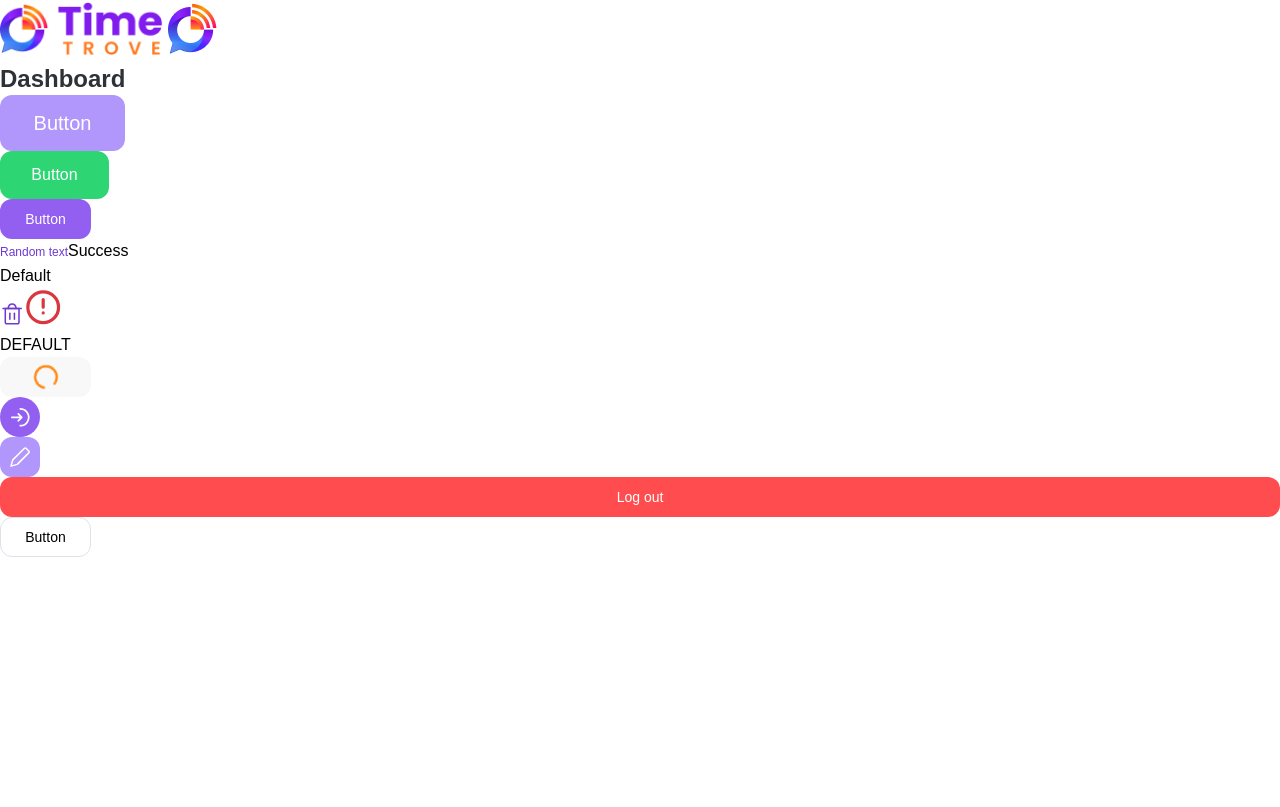
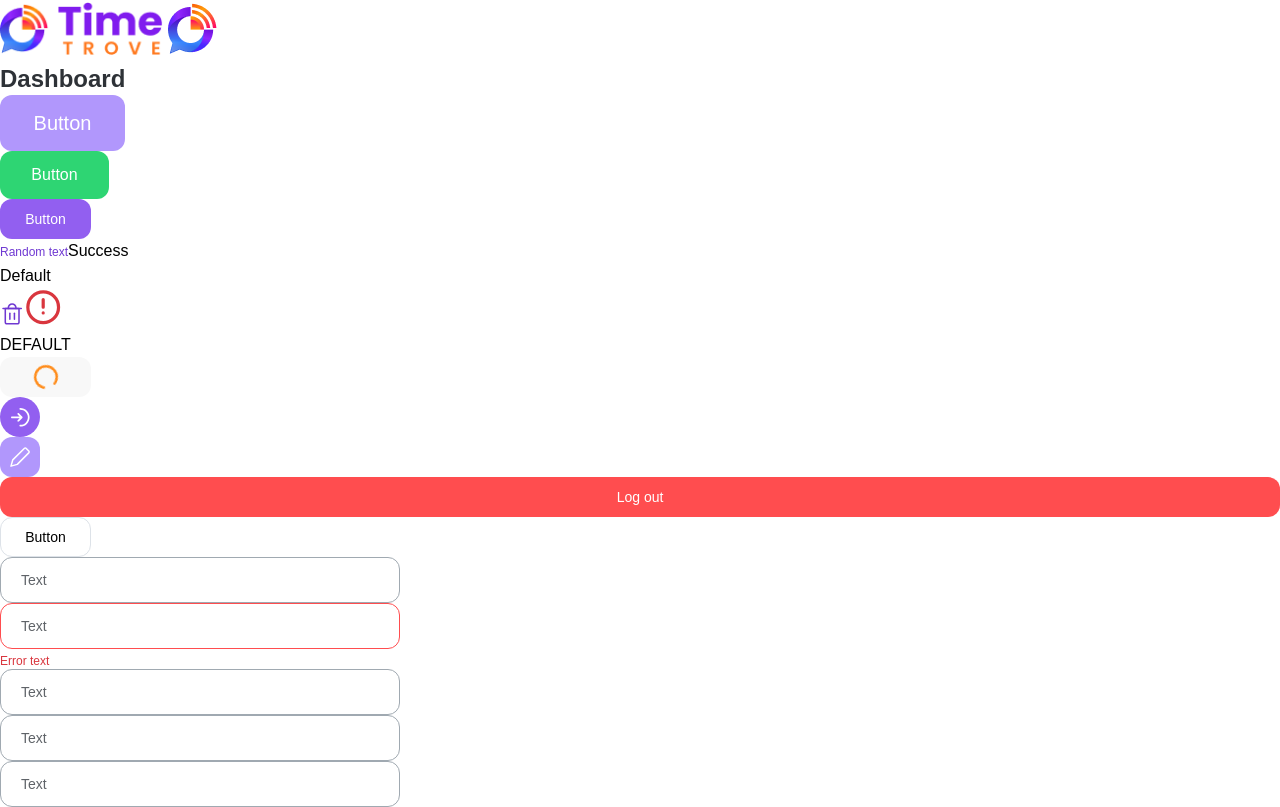
Before and after one commit to NenadBanjeglav/time-trove, a React (Vite) app: page / in a window 1280 px wide. Built offline with nearby package versions, Linux system fonts and the light colour scheme.

Commit message:
work in progress

```diff
--- /dev/null
+++ b/src/components/atoms/input/Input.tsx
@@ -0,0 +1,36 @@
+import { forwardRef, useId, type InputHTMLAttributes } from 'react'
+import { InputWrapper, StyledInput, StyledLabel } from './input.styles'
+import { Text } from '../text/Text'
+
+type InputProps = InputHTMLAttributes<HTMLInputElement> & {
+  label?: string
+  error?: string
+}
+
+export const Input = forwardRef<HTMLInputElement, InputProps>(
+  ({ label, error, id, placeholder, ...rest }, ref) => {
+    const generatedId = useId()
+    const inputId = id ?? generatedId
+    return (
+      <InputWrapper>
+        {label && (
+          <StyledLabel htmlFor={inputId} $hasError={!!error}>
+            {label}
+          </StyledLabel>
+        )}
+        <StyledInput
+          id={inputId}
+          ref={ref}
+          $hasError={!!error}
+          placeholder={placeholder}
+          {...rest}
+        />
+        {error && (
+          <Text pallete="danger" color="hue200" fontSize="xSmall" lineHeight="xSmall">
+            {error}
+          </Text>
+        )}
+      </InputWrapper>
+    )
+  }
+)
--- /dev/null
+++ b/src/components/atoms/input/input.styles.ts
@@ -0,0 +1,71 @@
+import styled, { css } from 'styled-components'
+
+export const InputWrapper = styled.div`
+  display: flex;
+  flex-direction: column;
+  gap: ${({ theme }) => theme.spacing.xSmall};
+`
+
+const baseStyle = css`
+  width: 100%;
+  padding: 10px 20px;
+  border-radius: 12px;
+  font-size: ${({ theme }) => theme.typography.fontSize.base};
+  line-height: ${({ theme }) => theme.typography.lineHeight.base};
+  outline: none;
+  transition: all 0.2s ease;
+  background-color: ${({ theme }) => theme.colors.neutral.hue0};
+
+  &::placeholder {
+    color: ${({ theme }) => theme.colors.neutral.hue300};
+    font-weight: ${({ theme }) => theme.typography.fontWeight.regular};
+    font-size: ${({ theme }) => theme.typography.fontSize.small};
+  }
+`
+
+export const StyledLabel = styled.label<{ $hasError: boolean }>`
+  position: absolute;
+  top: -20px;
+  left: 20px;
+  font-size: ${({ theme }) => theme.typography.fontSize.small};
+  line-height: ${({ theme }) => theme.typography.lineHeight.small};
+  font-weight: ${({ theme }) => theme.typography.fontWeight.medium};
+  transition: color 0.2s ease;
+
+  color: ${({ theme, $hasError }) =>
+    $hasError ? theme.colors.danger.hue200 : theme.colors.neutral.hue400};
+
+  input:focus + & {
+    color: ${({ theme }) => theme.colors.primary.hue200};
+  }
+
+  input:not(:placeholder-shown):not(:focus) + & {
+    color: ${({ theme }) => theme.colors.primary.hue200};
+  }
+`
+
+export const StyledInput = styled.input<{ $hasError: boolean }>`
+  ${baseStyle}
+  border: 1px solid ${({ theme }) => theme.colors.neutral.hue200};
+
+  &:focus,
+  &:active {
+    border: 1px solid ${({ theme }) => theme.colors.primary.hue200};
+  }
+
+  &:not(:placeholder-shown):not(:focus) {
+    border: 1px solid ${({ theme }) => theme.colors.neutral.hue300};
+  }
+
+  &:disabled {
+    background-color: ${({ theme }) => theme.colors.neutral.hue100};
+    color: ${({ theme }) => theme.colors.neutral.hue300};
+    cursor: not-allowed;
+  }
+
+  ${({ $hasError, theme }) =>
+    $hasError &&
+    css`
+      border: 1px solid ${theme.colors.danger.hue100};
+    `}
+`
--- a/src/pages/Dashboard.tsx
+++ b/src/pages/Dashboard.tsx
@@ -4,6 +4,7 @@ import { EditIcon } from '../assets/icons/EditIcon'
 import { LogoutIcon } from '../assets/icons/LogoutIcon'
 import { Button } from '../components/atoms/button/Button'
 import { Icon } from '../components/atoms/icon/Icon'
+import { Input } from '../components/atoms/input/Input'
 import { Text } from '../components/atoms/text/Text'
 
 export const Dashboard = () => {
@@ -42,6 +43,14 @@ export const Dashboard = () => {
       </Button>
 
       <Button variant="neutral" />
+
+      <div style={{ maxWidth: '400px' }}>
+        <Input name="assignee" placeholder="Text" label="Email" />
+        <Input name="assignee" placeholder="Text" error="Error text" />
+        <Input name="assignee" placeholder="Text" />
+        <Input name="assignee" placeholder="Text" />
+        <Input name="assignee" placeholder="Text" />
+      </div>
     </div>
   )
 }
```
